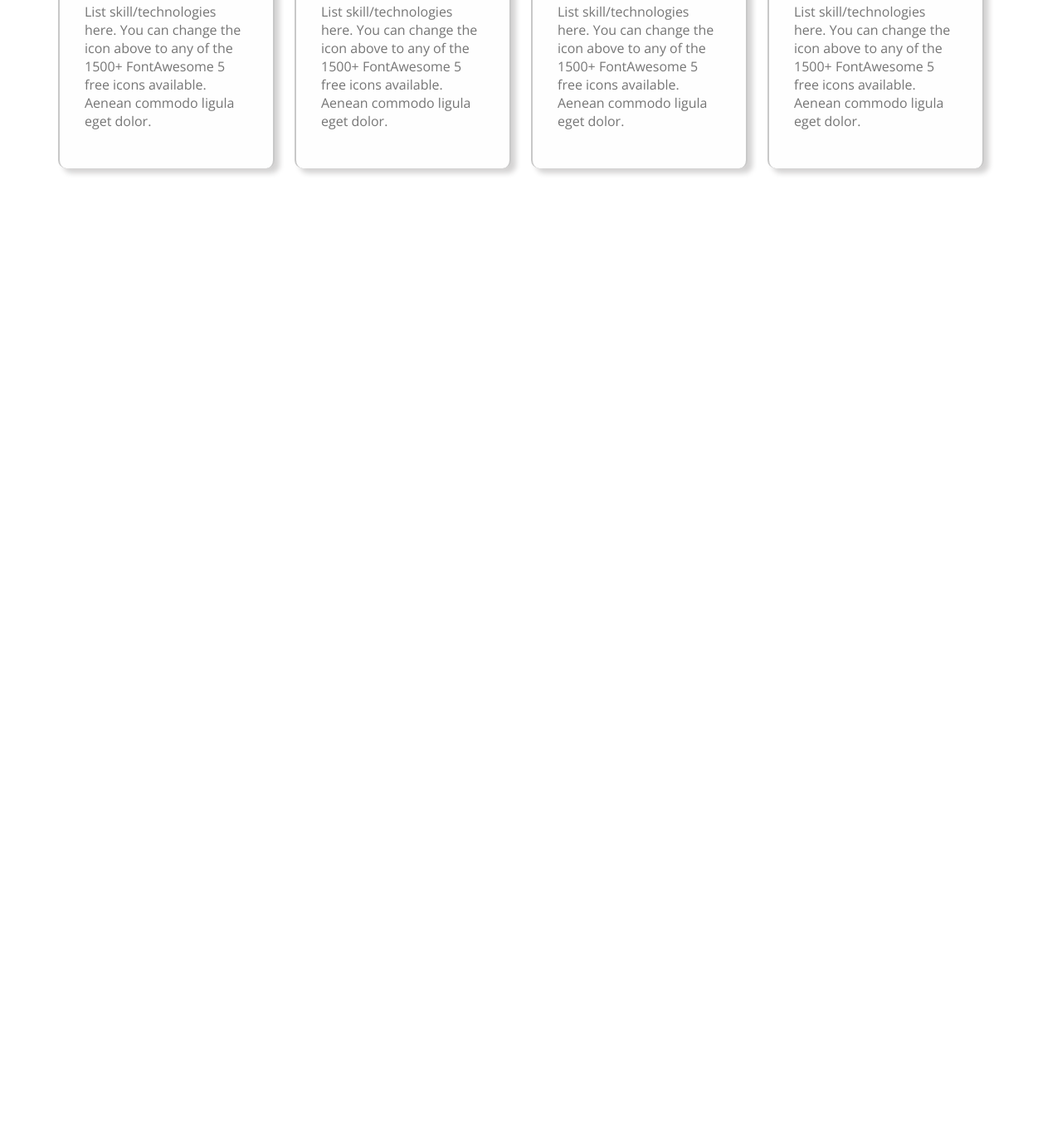
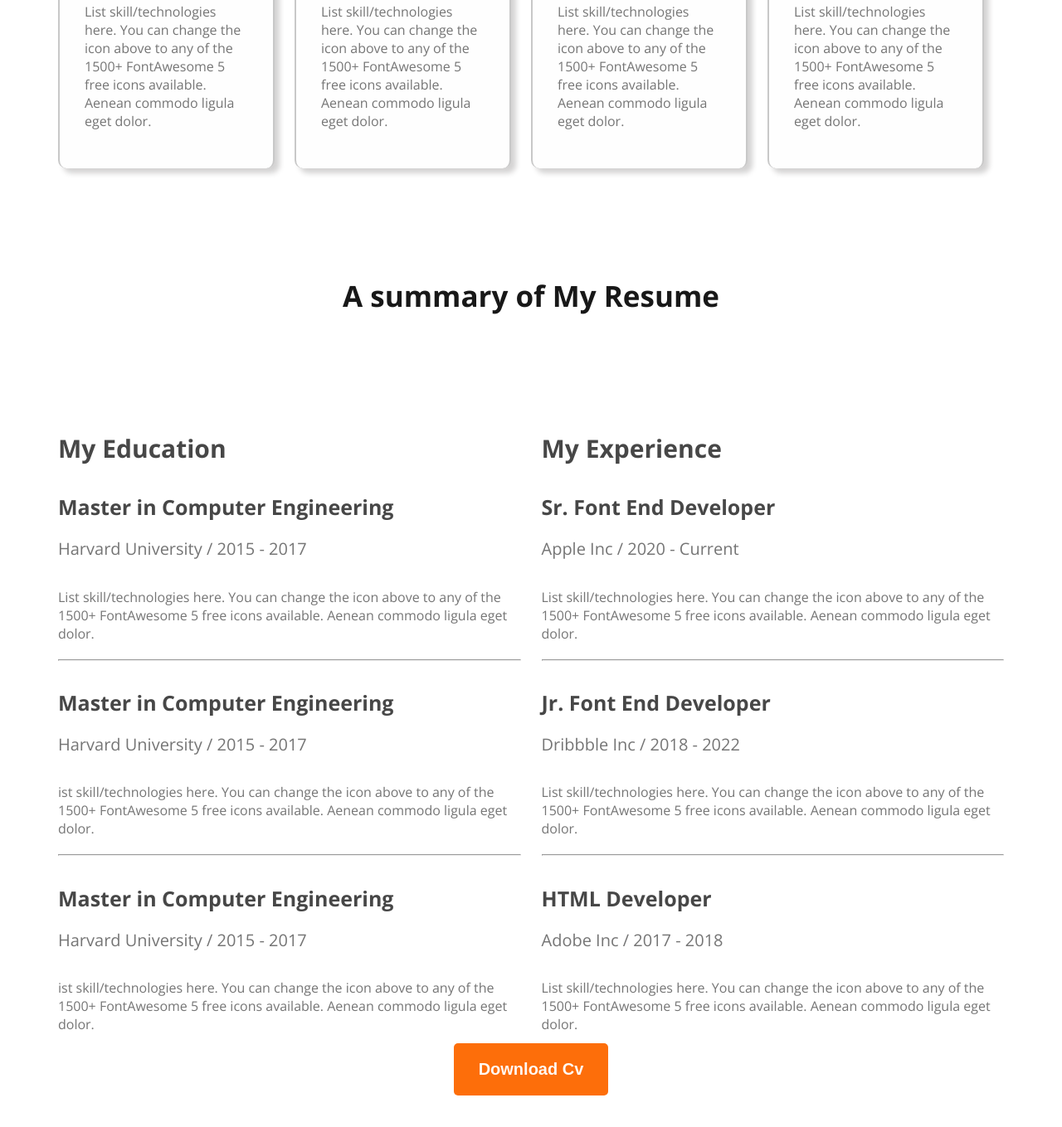
Before and after one commit to shantochandrasutradhar/web-dev-portfolio, a plain HTML site: page index.html in a window 1280 px wide. Shown: the part 2088-3447 px from the top of the page at 83% size. Before the commit the page ends 2421 px from the top, so only its background shows below. Drawn offline with nearby package versions, Linux system fonts and the light colour scheme.

Commit message:
added resume section

```diff
--- a/index.html
+++ b/index.html
@@ -116,6 +116,75 @@
             </section>
         </section>
 
+
+        <section class="resume">
+            <h3 class="section-title">A summary of My Resume</h3>
+            <div class="resume-container">
+                <div class="resume-column">
+                    <h3 class="resume-column-title">My Education</h3>
+                    <div class="experience">
+                        <h4 class="experience-title">Master in Computer Engineering</h4>
+                        <h5 class="experience-sub-title">Harvard University / 2015 - 2017</h5>
+                        <div class="experience-description">List skill/technologies here. You can change the icon above
+                        to any of the 1500+ FontAwesome 5 free icons available.
+                        Aenean commodo ligula eget dolor.</div>
+                    </div>
+                    <hr>
+                    <div class="experience">
+                        <h4 class="experience-title">Master in Computer Engineering</h4>
+                        <h5 class="experience-sub-title">Harvard University / 2015 - 2017</h5>
+                        <div class="experience-description">ist skill/technologies here. You can change the icon above
+                        to any of the 1500+ FontAwesome 5 free icons available.
+                        Aenean commodo ligula eget dolor.</div>
+                    </div>
+                    <hr>
+                    <div class="experience">
+                        <h4 class="experience-title">Master in Computer Engineering</h4>
+                        <h5 class="experience-sub-title">Harvard University / 2015 - 2017</h5>
+                        <div class="experience-description">ist skill/technologies here. You can change the icon above
+                        to any of the 1500+ FontAwesome 5 free icons available.
+                        Aenean commodo ligula eget dolor.</div>
+                    </div>
+                </div>
+                <div class="resume-column">
+                    <h3 class="resume-column-title">My Experience</h3>
+                    <div class="experience">
+                        <h4 class="experience-title">Sr. Font End Developer</h4>
+                        <h5 class="experience-sub-title">Apple Inc / 2020 - Current</h5>
+                        <div class="experience-description">List skill/technologies here. You can change the icon above
+                        to any of the 1500+ FontAwesome 5 free icons available.
+                        Aenean commodo ligula eget dolor.</div>
+                    </div>
+                    <hr>
+                    <div class="experience">
+                        <h4 class="experience-title">Jr. Font End Developer</h4>
+                        <h5 class="experience-sub-title">Dribbble Inc / 2018 - 2022</h5>
+                        <div class="experience-description">List skill/technologies here. You can change the icon above
+                        to any of the 1500+ FontAwesome 5 free icons available.
+                        Aenean commodo ligula eget dolor.</div>
+                    </div>
+                    <hr>
+                    <div class="experience">
+                        <h4 class="experience-title">HTML Developer</h4>
+                        <h5 class="experience-sub-title">Adobe Inc / 2017 - 2018</h5>
+                        <div class="experience-description">List skill/technologies here. You can change the icon above
+                        to any of the 1500+ FontAwesome 5 free icons available.
+                        Aenean commodo ligula eget dolor.</div>
+
+                    </div>
+
+                </div>
+
+            </div>
+            <div class="button">
+                <button class="button-primary">Download Cv</button>
+            </div>
+        </section>
+
+
+
+
+
     </main>
     <footer>
 
--- a/styles/style.css
+++ b/styles/style.css
@@ -172,3 +172,59 @@ main{
     font-weight: 400;
     color: #757575;
 }
+/*resume start*/
+.resume{
+    text-align: center;
+    margin-top: 130px;
+    color: #181818;
+}
+
+.resume-container{
+    display: flex;
+    text-align: left;
+    margin-top: 110px;
+    gap: 25px;
+}
+.resume-column-title{
+    font-size: 30px;
+    font-weight: bold;
+    color: #474747;
+}
+.experience{
+    padding: 0px 0px 12px 0px;
+}
+.experience-title{
+    font-size: 25px;
+    font-weight: bold;
+    color: #474747;
+    margin-bottom: 20px;
+}
+.experience-sub-title{
+    font-size: 20px;
+    font-weight: 300;
+    margin-top: 10px;
+    color: #757575;
+}
+.experience-description{
+    font-size: 16px;
+    font-weight: 400;
+    color: #757575;
+
+}
+.button-center{
+    text-align: center;
+}
+.button-primary{
+    background-color: #FD6E0A;
+    color: #FFF8F3;
+    padding: 20px 30px;
+    border: none;
+    font-size: 20px;
+    font-weight: bold;
+    border-radius: 5px;
+
+}
+.button-primary:hover{
+ background-color: rgb(45, 196, 198);
+ color: #ffffff;
+}
```
Lines whose indentation alone changed are shown as unchanged.
